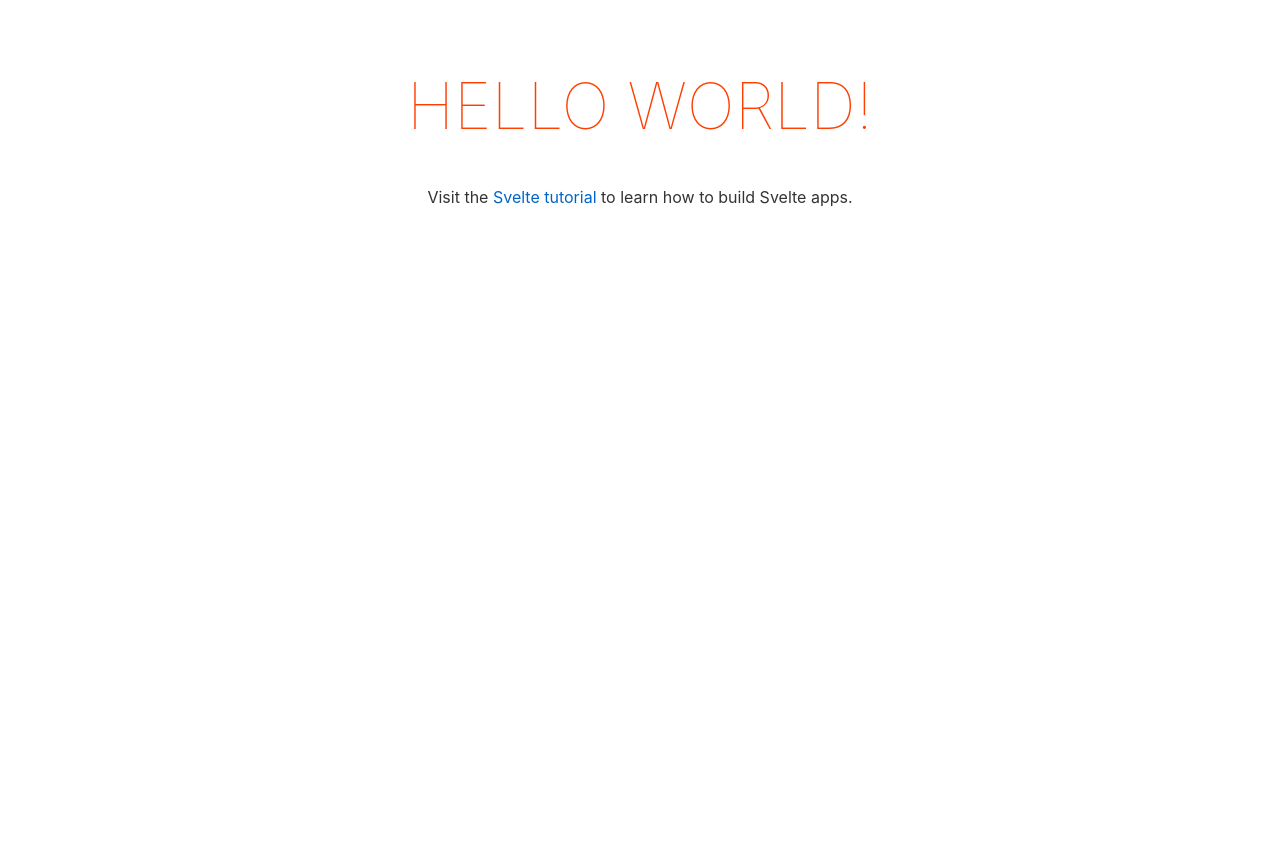
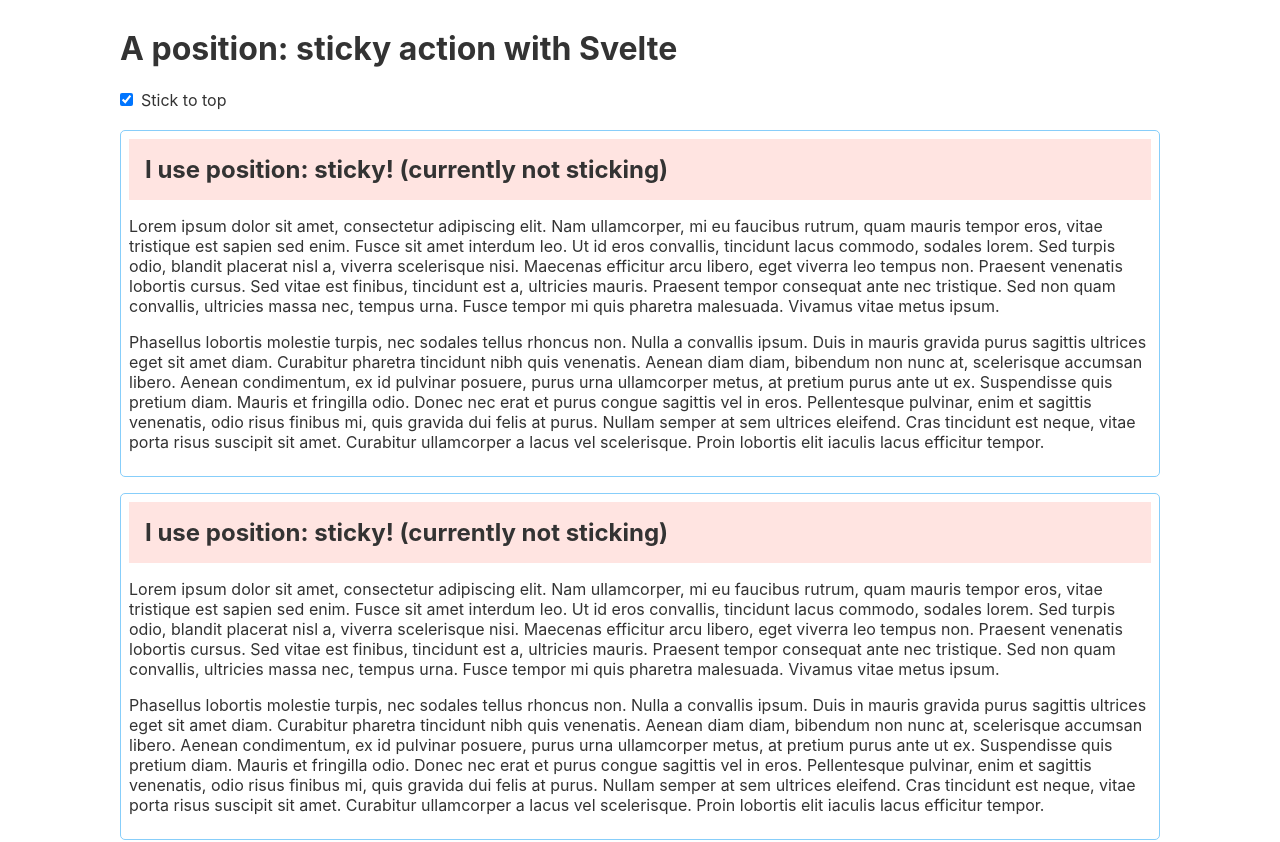
Before and after one commit to geoffrich/svelte-sticky-demo, a Svelte app: page / in a window 1280 px wide. Shown: the top 842 px of the page. Before the commit the page ends 800 px from the top, so only its background shows below. Built offline with nearby package versions, Linux system fonts and the light colour scheme.

Commit message:
Initial implementation

```diff
--- a/src/App.svelte
+++ b/src/App.svelte
@@ -1,30 +1,64 @@
 <script>
-	export let name;
+    import StickyContent from './StickyContent.svelte';
+
+    let stickToTop = true;
 </script>
 
+<style>
+    .inputContainer {
+        display: flex;
+        align-items: baseline;
+        margin-bottom: 1rem;
+    }
+
+    input {
+        margin-right: 0.5rem;
+    }
+
+    main {
+        max-width: 65rem;
+        margin: 0 auto;
+    }
+</style>
+
 <main>
-	<h1>Hello {name}!</h1>
-	<p>Visit the <a href="https://svelte.dev/tutorial">Svelte tutorial</a> to learn how to build Svelte apps.</p>
+    <h1>A position: sticky action with Svelte</h1>
+
+    <div class="inputContainer">
+        <input type="checkbox" bind:checked={stickToTop} id="top" /><label
+            for="top">Stick to top</label>
+    </div>
+
+    {#each Array(5) as _}
+        <StickyContent {stickToTop}>
+            <p>
+                Lorem ipsum dolor sit amet, consectetur adipiscing elit. Nam
+                ullamcorper, mi eu faucibus rutrum, quam mauris tempor eros,
+                vitae tristique est sapien sed enim. Fusce sit amet interdum
+                leo. Ut id eros convallis, tincidunt lacus commodo, sodales
+                lorem. Sed turpis odio, blandit placerat nisl a, viverra
+                scelerisque nisi. Maecenas efficitur arcu libero, eget viverra
+                leo tempus non. Praesent venenatis lobortis cursus. Sed vitae
+                est finibus, tincidunt est a, ultricies mauris. Praesent tempor
+                consequat ante nec tristique. Sed non quam convallis, ultricies
+                massa nec, tempus urna. Fusce tempor mi quis pharetra malesuada.
+                Vivamus vitae metus ipsum.
+            </p>
+            <p>
+                Phasellus lobortis molestie turpis, nec sodales tellus rhoncus
+                non. Nulla a convallis ipsum. Duis in mauris gravida purus
+                sagittis ultrices eget sit amet diam. Curabitur pharetra
+                tincidunt nibh quis venenatis. Aenean diam diam, bibendum non
+                nunc at, scelerisque accumsan libero. Aenean condimentum, ex id
+                pulvinar posuere, purus urna ullamcorper metus, at pretium purus
+                ante ut ex. Suspendisse quis pretium diam. Mauris et fringilla
+                odio. Donec nec erat et purus congue sagittis vel in eros.
+                Pellentesque pulvinar, enim et sagittis venenatis, odio risus
+                finibus mi, quis gravida dui felis at purus. Nullam semper at
+                sem ultrices eleifend. Cras tincidunt est neque, vitae porta
+                risus suscipit sit amet. Curabitur ullamcorper a lacus vel
+                scelerisque. Proin lobortis elit iaculis lacus efficitur tempor.
+            </p>
+        </StickyContent>
+    {/each}
 </main>
-
-<style>
-	main {
-		text-align: center;
-		padding: 1em;
-		max-width: 240px;
-		margin: 0 auto;
-	}
-
-	h1 {
-		color: #ff3e00;
-		text-transform: uppercase;
-		font-size: 4em;
-		font-weight: 100;
-	}
-
-	@media (min-width: 640px) {
-		main {
-			max-width: none;
-		}
-	}
-</style>
--- /dev/null
+++ b/src/StickyContent.svelte
@@ -0,0 +1,64 @@
+<script>
+    import sticky from './sticky.js';
+
+    export let stickToTop = true;
+
+    let isSticking = false;
+
+    function stickyCallback(isStuck, entry) {
+        isSticking = isStuck;
+    }
+</script>
+
+<style>
+    h2 {
+        margin: 0;
+    }
+
+    .sticky {
+        position: sticky;
+        padding: 1rem;
+        background: mistyrose;
+        transition: all 0.3s;
+    }
+
+    .sticky[data-position='top'] {
+        top: 1rem;
+    }
+
+    .sticky[data-position='bottom'] {
+        bottom: 1rem;
+    }
+
+    .sticky[data-stuck='true'] {
+        background: mintcream;
+        box-shadow: 0px 0px 1px 0px rgba(0, 0, 0, 0.2),
+            0px 0px 6px 0px rgba(0, 0, 0, 0.3);
+    }
+
+    section {
+        border: 1px solid lightskyblue;
+        border-radius: 5px;
+        padding: 0.5rem;
+        margin-bottom: 1rem;
+    }
+</style>
+
+<section>
+    {#if !stickToTop}
+        <slot />
+    {/if}
+
+    <h2
+        class="sticky"
+        data-stuck={isSticking}
+        data-position={stickToTop ? 'top' : 'bottom'}
+        use:sticky={{ callback: stickyCallback, stickToTop }}>
+        I use position: sticky! (currently
+        {isSticking ? 'sticking' : 'not sticking'})
+    </h2>
+
+    {#if stickToTop}
+        <slot />
+    {/if}
+</section>
--- /dev/null
+++ b/src/sticky.js
@@ -0,0 +1,44 @@
+/**
+ * Svelte action that executes a callback when a node becomes stuck or unstuck (position: sticky is having an effect)
+ * @param node  - the node the action is placed on
+ * @param params.callback - function to execute when the node becomes stuck or unstuck
+ */
+export default function sticky(node, params) {
+    const { callback, stickToTop } = params;
+    const intersectionCallback = function (entries) {
+        const entry = entries[0];
+
+        let isStuck = true;
+
+        if (entry.isIntersecting) {
+            isStuck = false;
+        }
+
+        callback(isStuck, entry);
+    };
+
+    const observer = new IntersectionObserver(intersectionCallback, {});
+
+    // we insert and observe a sentinel node immediately after the target
+    // when it is visible, the target node cannot be sticking
+    const stickySentinelTop = document.createElement('div');
+    stickySentinelTop.classList.add('stickySentinelTop');
+    const stickySentinelBottom = document.createElement('div');
+    stickySentinelBottom.classList.add('stickySentinelBottom');
+    node.parentNode.prepend(stickySentinelTop);
+    node.parentNode.append(stickySentinelBottom);
+
+    if (stickToTop) {
+        observer.observe(stickySentinelTop);
+    } else {
+        observer.observe(stickySentinelBottom);
+    }
+
+    return {
+        // TODO: paragraphs are moved around when toggled
+        update(params) {
+            console.log(params.stickToTop);
+            // unobserve and reobserve
+        }
+    };
+}
```
